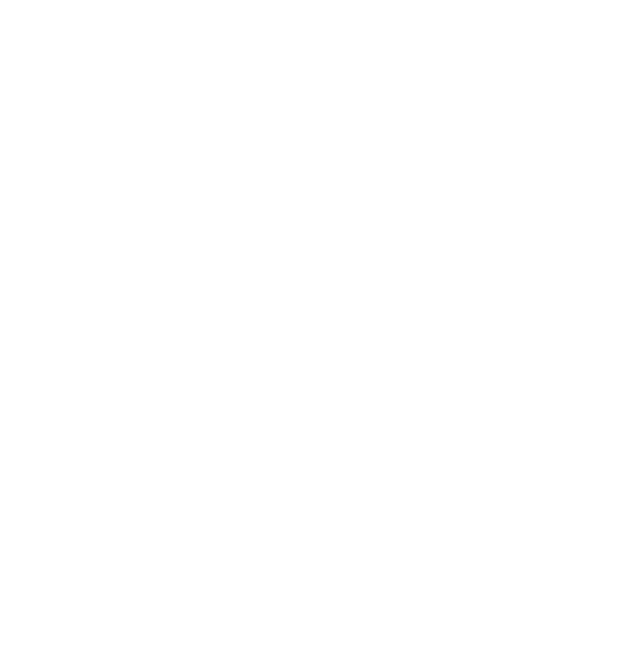
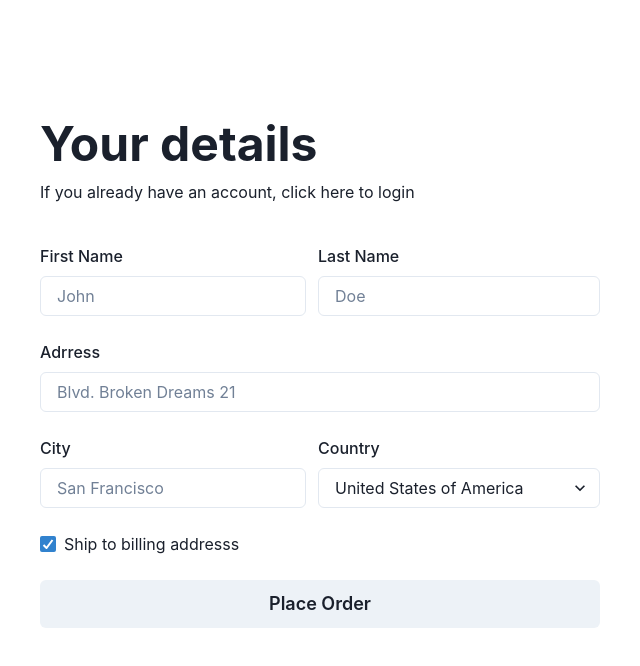
Before and after one commit to antinucleus/chakraui-tutorial, a React (Create React App) app: page / in a window 1280 px wide. Shown: the top 666 px of the page, without its empty margins (0-640 px from the left). Built offline with nearby package versions, Linux system fonts and the light colour scheme.

Commit message:
Build a 2-Column Form with the SimpleGrid, FormControl, and Input Component in Chakra UI

```diff
--- a/src/App.tsx
+++ b/src/App.tsx
@@ -1,12 +1,15 @@
-import { Container, Flex, VStack } from '@chakra-ui/react';
+import { Container, Flex } from '@chakra-ui/react';
+
+import Cart from './sections/cart';
+import Details from './sections/details';
 import './App.css';
 
 function App() {
   return (
     <Container maxW="container.xl" p={0}>
       <Flex h="100vh" py={20}>
-        <VStack w="full" h="full" p={10} spacing={10} alignItems="flex-start" />
-        <VStack w="full" h="full" p={10} spacing={10} alignItems="flex-start" bg="gray.50" />
+        <Details />
+        <Cart />
       </Flex>
     </Container>
   );
--- /dev/null
+++ b/src/sections/cart.tsx
@@ -0,0 +1,7 @@
+import { VStack } from '@chakra-ui/react';
+
+const Cart = () => {
+  return <VStack w="full" h="full" p={10} spacing={10} alignItems="flex-start" bg="gray.50" />;
+};
+
+export default Cart;
--- /dev/null
+++ b/src/sections/details.tsx
@@ -0,0 +1,71 @@
+import {
+  FormControl,
+  FormLabel,
+  Input,
+  VStack,
+  Heading,
+  Text,
+  SimpleGrid,
+  GridItem,
+  Select,
+  Checkbox,
+  Button,
+} from '@chakra-ui/react';
+
+const Details = () => {
+  return (
+    <VStack w="full" h="full" p={10} spacing={10} alignItems="flex-start">
+      <VStack spacing={3} alignItems="flex-start">
+        <Heading size="2xl">Your details</Heading>
+        <Text>If you already have an account, click here to login</Text>
+      </VStack>
+      <SimpleGrid column={2} columnGap={3} rowGap={6} w="full">
+        <GridItem colSpan={1}>
+          <FormControl>
+            <FormLabel>First Name</FormLabel>
+            <Input placeholder="John" />
+          </FormControl>
+        </GridItem>
+        <GridItem colSpan={1}>
+          <FormControl>
+            <FormLabel>Last Name</FormLabel>
+            <Input placeholder="Doe" />
+          </FormControl>
+        </GridItem>
+        <GridItem colSpan={2}>
+          <FormControl>
+            <FormLabel>Adrress</FormLabel>
+            <Input placeholder="Blvd. Broken Dreams 21" />
+          </FormControl>
+        </GridItem>
+        <GridItem colSpan={1}>
+          <FormControl>
+            <FormLabel>City</FormLabel>
+            <Input placeholder="San Francisco" />
+          </FormControl>
+        </GridItem>
+        <GridItem colSpan={1}>
+          <FormControl>
+            <FormLabel>Country</FormLabel>
+            <Select>
+              <option value="usa">United States of America</option>
+              <option value="uaw">United Arab Emirates</option>
+              <option value="nmk">North Macedonia</option>
+              <option value="de">Germany</option>
+            </Select>
+          </FormControl>
+        </GridItem>
+        <GridItem colSpan={2}>
+          <Checkbox defaultChecked>Ship to billing addresss</Checkbox>
+        </GridItem>
+        <GridItem colSpan={2}>
+          <Button size="lg" w="full">
+            Place Order
+          </Button>
+        </GridItem>
+      </SimpleGrid>
+    </VStack>
+  );
+};
+
+export default Details;
```
